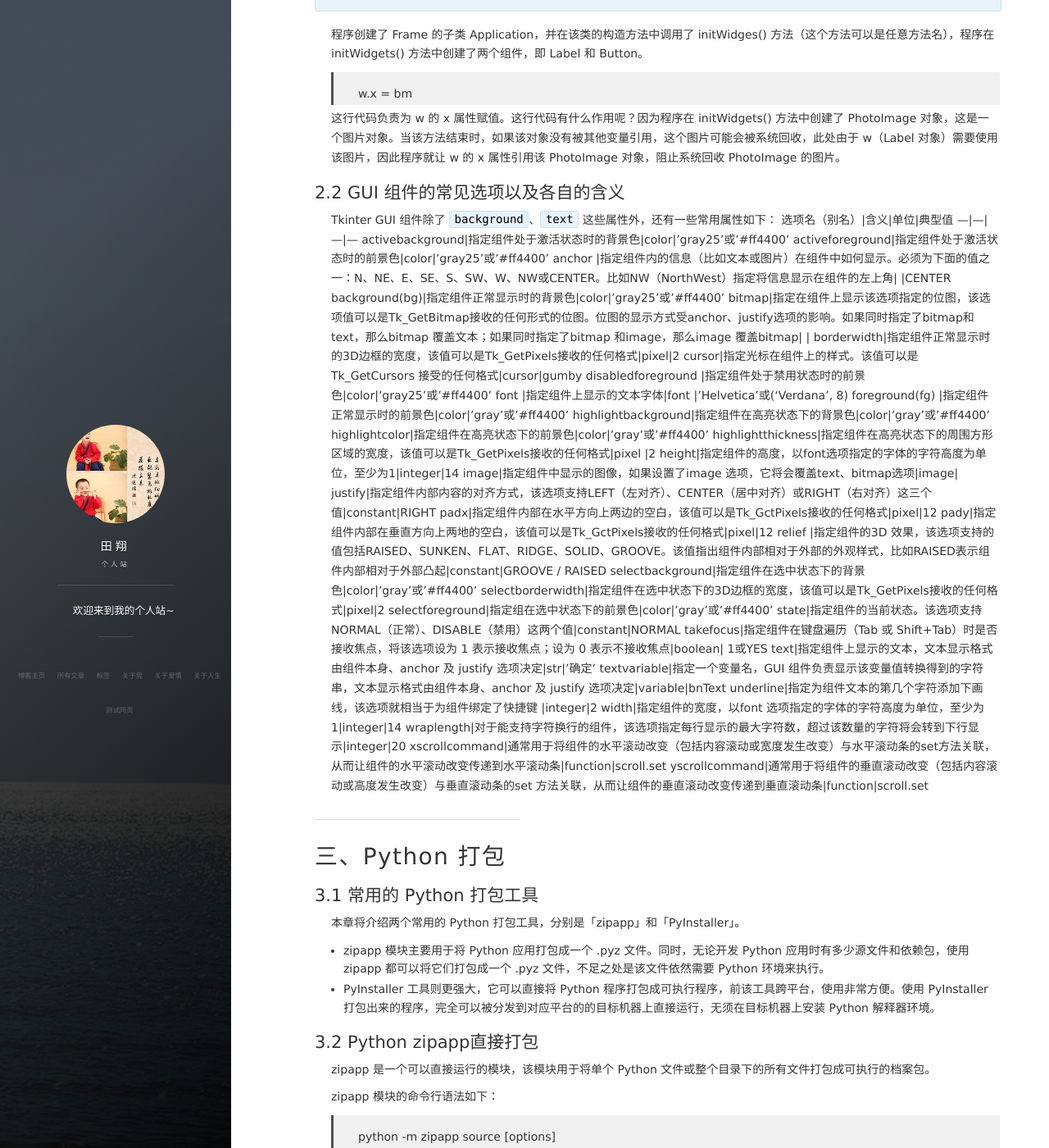
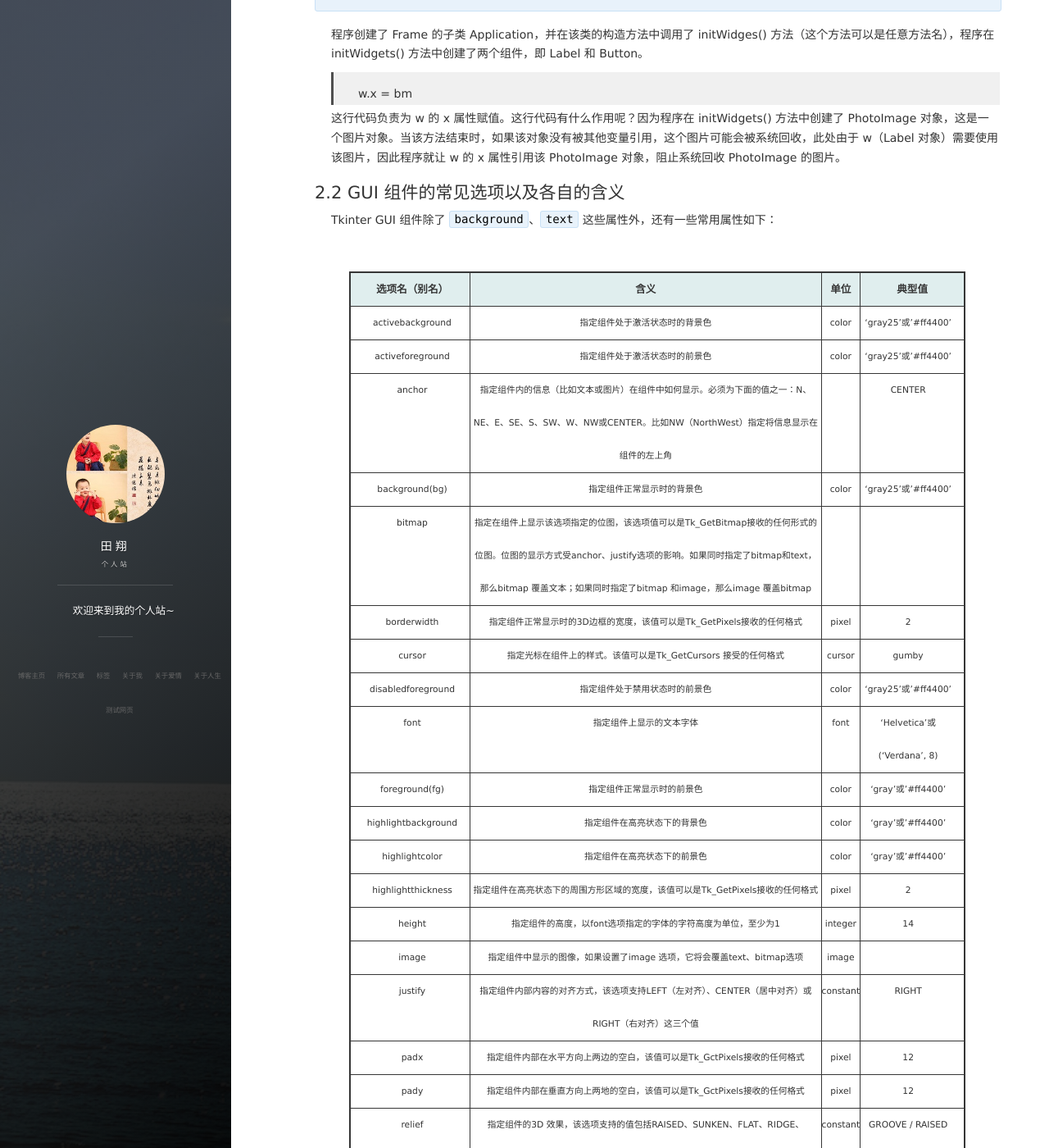
Before and after one commit to paotong999/paotong999.github.io, a Jekyll site: the page built from _posts/2019-08-12-Python 图形界面与打包.md, in a window 1280 px wide and 1400 px high, scrolled down 2628 px. Shown: the whole window at 82% size. Built offline with Jekyll 4.4.1, drawn with Linux system fonts in a browser that asks for light colours; nearby versions of some CDN libraries; comment, search, counter and statistics services are not loaded; some of the changed text lies outside the part shown.

Commit message:
Update 2019-08-12-Python 图形界面与打包.md

```diff
--- a/_posts/2019-08-12-Python 图形界面与打包.md
+++ b/_posts/2019-08-12-Python 图形界面与打包.md
@@ -28,7 +28,7 @@ Python GUI 常用库
 ## 1.2 Python Tkinter GUI
 Tkinter 有各种不同 GUI 组件如下图所示:
 
-![Tkinter的GUI 组件](./post_pic/tkinter_gui.png)
+![Tkinter的GUI 组件](post_pic/tkinter_gui.png)
 
 Tkinter 的 GUI 组件有两个根父类，它们都直接继承了 object 类：
 - Misc：所有组件的根父类。
@@ -128,6 +128,7 @@ app.mainloop()
 
 ## 2.2 GUI 组件的常见选项以及各自的含义
 Tkinter GUI 组件除了 `background`、`text` 这些属性外，还有一些常用属性如下：
+
 选项名（别名）|含义|单位|典型值
 ---|---|---|---
 activebackground|指定组件处于激活状态时的背景色|color|'gray25'或'#ff4400'
```
